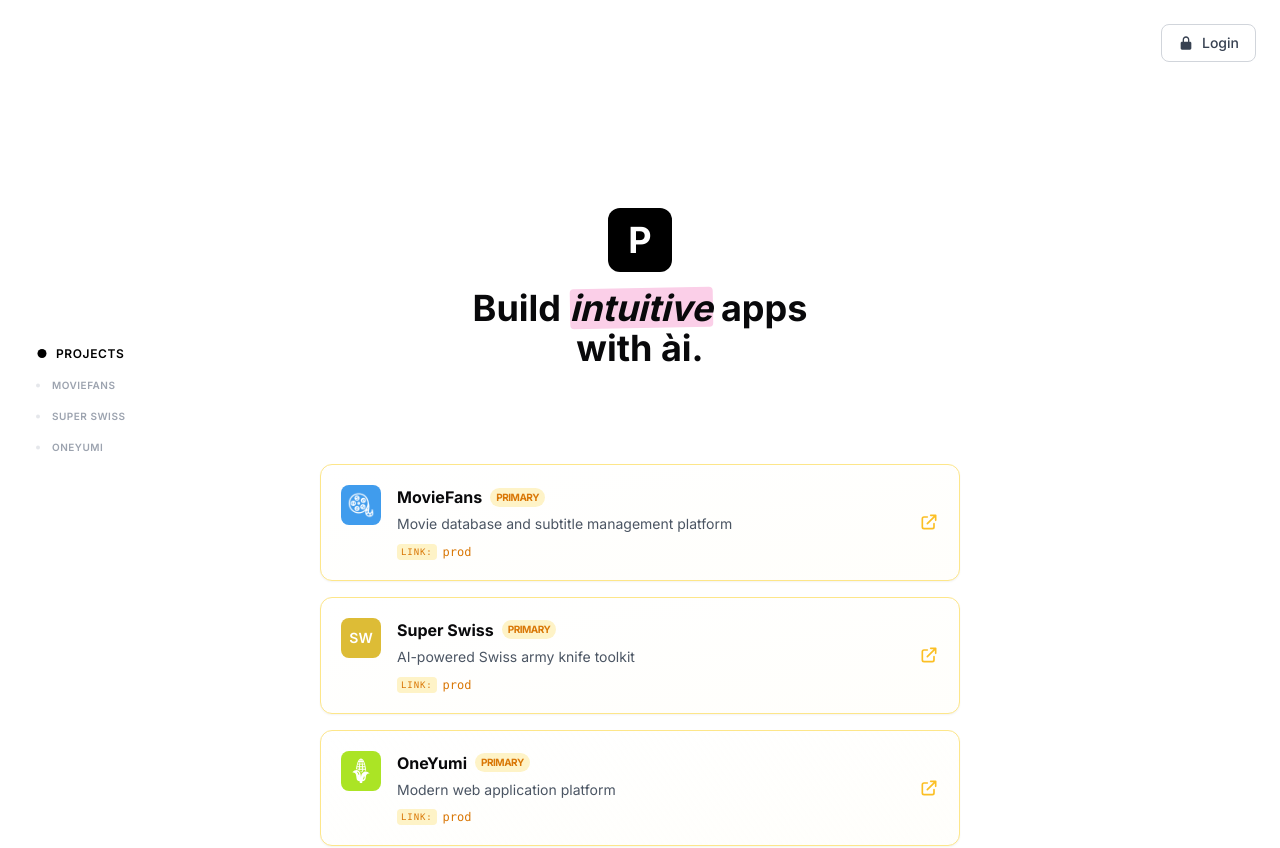
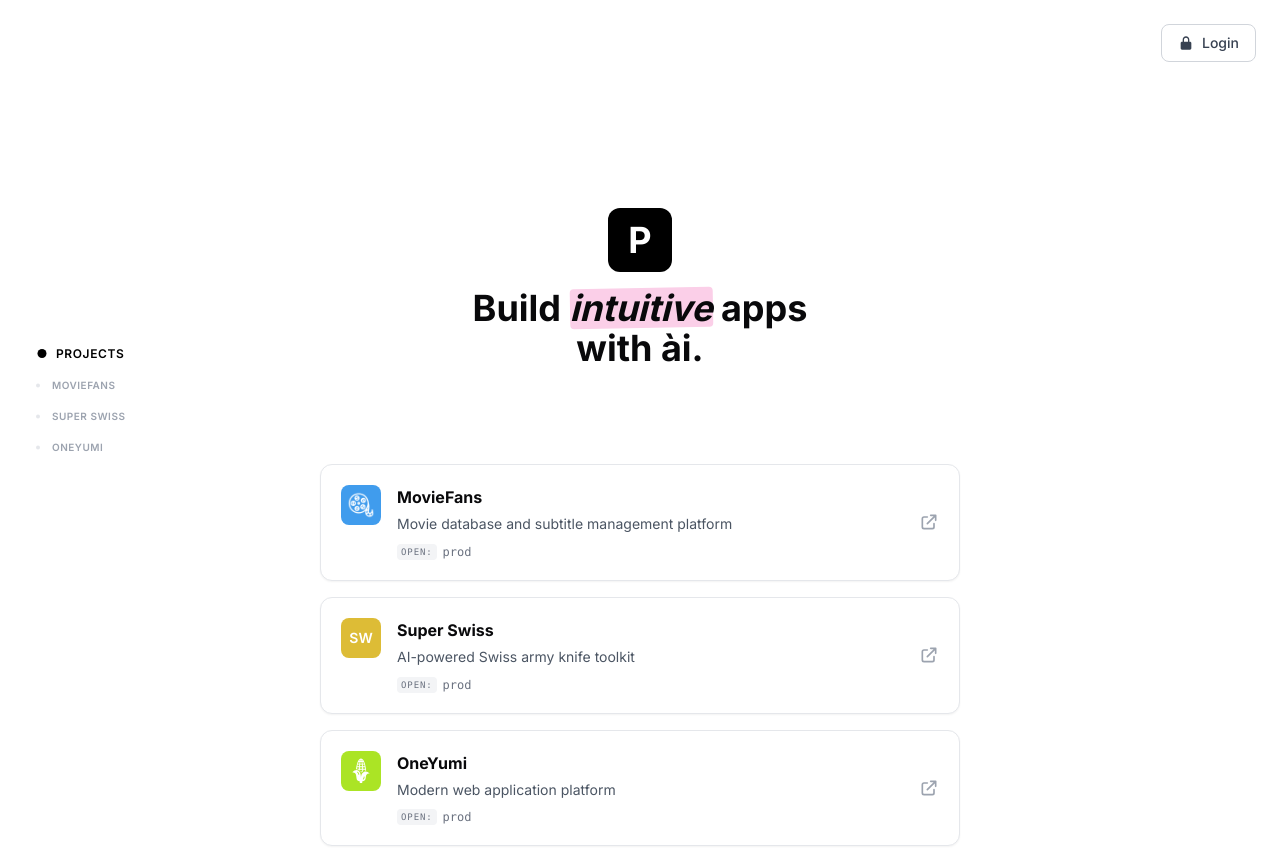
Before and after one commit to isantan71/michael-landing-page, a Next.js app: page / in a window 1280 px wide. Shown: the top 848 px of the page. Built offline with nearby package versions, Linux system fonts and the light colour scheme; a web font is replaced by a local one.

Commit message:
revert the UI changes to links for guest user

```diff
--- a/src/components/landing/LinkList.tsx
+++ b/src/components/landing/LinkList.tsx
@@ -21,36 +21,27 @@ export function LinkList({
                 </div>
             )}
             {links.map((link, linkIndex) => {
-                const isSpecial = isFirstSection && linkIndex === 0;
+                const isStandard = isFirstSection && linkIndex === 0;
 
                 return (
                     <div
                         key={link.name}
-                        className={`block w-full p-3.5 md:p-3 bg-white rounded-lg border transition-all group shadow-sm hover:shadow-md ${isSpecial
-                                ? "border-amber-300 bg-amber-50/30 ring-1 ring-amber-200"
-                                : isPlayground
+                        className={`block w-full p-3.5 md:p-3 bg-white rounded-lg border transition-all group shadow-sm hover:shadow-md ${isStandard
+                                ? isPlayground
                                     ? "border-violet-200 hover:border-violet-400"
                                     : "border-gray-200 hover:border-gray-400"
+                                : "border-dashed border-gray-300 hover:border-gray-400 bg-gray-50/30"
                             }`}
                     >
                         <div className="flex items-start justify-between gap-2">
                             <div className="flex-1 min-w-0">
                                 <div className="flex items-center gap-2 mb-1.5">
                                     <span
-                                        className={`text-xs font-bold uppercase tracking-wide ${isSpecial
-                                                ? "text-amber-700"
-                                                : isPlayground
-                                                    ? "text-violet-700"
-                                                    : "text-gray-900"
+                                        className={`text-xs font-bold uppercase tracking-wide ${isPlayground ? "text-violet-700" : "text-gray-900"
                                             }`}
                                     >
                                         {link.name}
                                     </span>
-                                    {isSpecial && (
-                                        <span className="px-1.5 py-0.5 rounded-full bg-amber-100 text-[10px] font-bold text-amber-600 uppercase tracking-tighter">
-                                            Primary
-                                        </span>
-                                    )}
                                 </div>
                                 {link.description && (
                                     <p className="text-xs text-gray-600 mb-2 leading-relaxed">
@@ -69,8 +60,8 @@ export function LinkList({
                                         >
                                             <svg
                                                 className={`w-3 h-3 flex-shrink-0 transition-colors ${isPlayground
-                                                        ? "text-violet-300 group-hover/url:text-violet-500"
-                                                        : "text-gray-300 group-hover/url:text-gray-500"
+                                                    ? "text-violet-300 group-hover/url:text-violet-500"
+                                                    : "text-gray-300 group-hover/url:text-gray-500"
                                                     }`}
                                                 fill="none"
                                                 stroke="currentColor"
--- a/src/components/landing/ProductCard.tsx
+++ b/src/components/landing/ProductCard.tsx
@@ -52,7 +52,7 @@ export function ProductCard({
     return (
       <div
         id={id}
-        className="bg-white p-5 rounded-xl border border-amber-200 bg-gradient-to-br from-white to-amber-50/20 shadow-sm hover:shadow-md hover:border-amber-300 transition-all cursor-pointer group"
+        className="bg-white p-5 rounded-xl border border-gray-200 shadow-sm hover:shadow-md hover:border-gray-300 transition-all cursor-pointer group"
         onClick={() => {
           if (typeof window !== "undefined" && firstUrl) {
             window.open(firstUrl, "_blank", "noopener,noreferrer");
@@ -62,22 +62,17 @@ export function ProductCard({
         <article className="flex items-start gap-4">
           <ProductIcon bgColor={bgColor} name={product.name} />
           <div className="flex-1">
-            <div className="flex items-center gap-2 mb-1">
-              <h3 className="font-bold text-base">{product.name}</h3>
-              <span className="px-1.5 py-0.5 rounded-full bg-amber-100 text-[10px] font-bold text-amber-600 uppercase tracking-tighter">
-                Primary
-              </span>
-            </div>
+            <h3 className="font-bold text-base mb-1">{product.name}</h3>
             <p className="text-sm text-gray-600 leading-relaxed mb-2">
               {product.description}
             </p>
-            <div className="flex items-center gap-1.5 text-xs font-mono text-amber-600 font-medium">
-              <span className="uppercase tracking-widest text-[9px] bg-amber-100 px-1 rounded">Link:</span>
+            <div className="flex items-center gap-1.5 text-xs font-mono text-gray-500 font-medium">
+              <span className="uppercase tracking-widest text-[9px] bg-gray-100 px-1 rounded">Open:</span>
               <span className="truncate">{firstLink.name}</span>
             </div>
           </div>
           <svg
-            className="w-5 h-5 text-amber-400 self-start md:self-center flex-shrink-0 transition-transform group-hover:translate-x-0.5"
+            className="w-5 h-5 text-gray-400 self-start md:self-center flex-shrink-0 transition-transform group-hover:translate-x-0.5"
             fill="none"
             stroke="currentColor"
             viewBox="0 0 24 24"
--- a/src/config/site.ts
+++ b/src/config/site.ts
@@ -84,7 +84,7 @@ export const products: Product[] = [
           },
         ],
       },
-      "Data-Monitor": {
+      "Data Monitor": {
         links: [
           {
             name: "prod dashboard",
```
